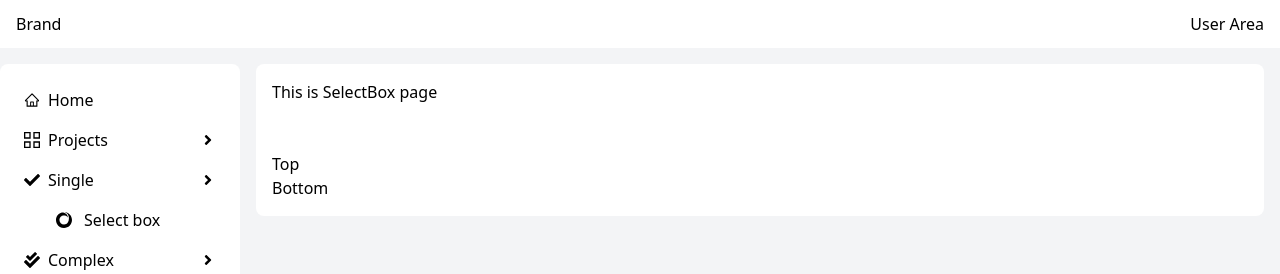
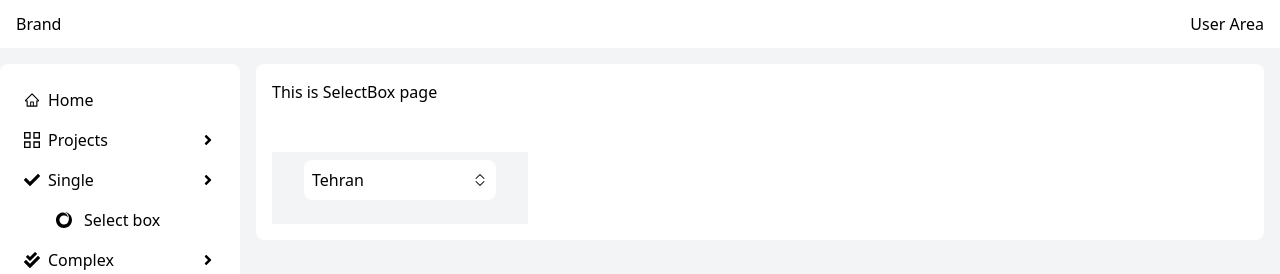
Before and after one commit to NhanVo-gmt/Admin-panel, a Next.js app: page /singular/selectbox in a window 1280 px wide. Shown: the top 274 px of the page. Built offline with nearby package versions, Linux system fonts and the light colour scheme.

Commit message:
Adding chosen style in list box

```diff
--- a/app/singular/selectbox/components/CustomSelectBox.jsx
+++ b/app/singular/selectbox/components/CustomSelectBox.jsx
@@ -1,18 +1,33 @@
-"use client"
-import React, { useState } from 'react'
+"use client";
+import React, { useState } from "react";
 
-const cities = ["Tehran", "Shiraz", "Yazd", "Mashad", "Esfashan"]
+const cities = ["Tehran", "Shiraz", "Yazd", "Mashad", "Esfashan"];
+import { BsChevronExpand } from "react-icons/bs";
+import { AiOutlineCheck } from "react-icons/ai";
 
 const CustomSelectBox = () => {
-    const [selectedCity, setSelectedCity] = useState("Tehran")
-    const [open, setOpen] = useState(false);
+  const [selectedCity, setSelectedCity] = useState("Tehran");
+  const [open, setOpen] = useState(false);
 
   return (
-    <div>
-        <div>Top</div>
-        <div>Bottom</div>
+    <div
+      onClick={() => setOpen((prev) => !prev)}
+      className="bg-gray-100 flex flex-col justify-center items-center w-64"
+    >
+      <div className="flex flex-row justify-between items-center bg-white w-48 my-2 p-2 rounded-lg cursor-pointer">
+        <span>{selectedCity}</span>
+        <BsChevronExpand />
+      </div>
+      <div className={`flex flex-col w-48 my-2 bg-white rounded-lg ${open ? "opacity-100 h-auto" : "opacity-0 h-0 "} overflow-hidden transition-all duration-200 cursor-pointer `}>
+        {cities.map((item) => (
+          <div className={`flex justify-start items-center gap-x-2 px-2 py-1 hover:bg-orange-200 ${selectedCity === item ? "bg-orange-200" : ""}`} key={item}>
+            <AiOutlineCheck />
+            <span>{item}</span>
+          </div>
+        ))}
+      </div>
     </div>
-  )
-}
+  );
+};
 
-export default CustomSelectBox
+export default CustomSelectBox;
```
